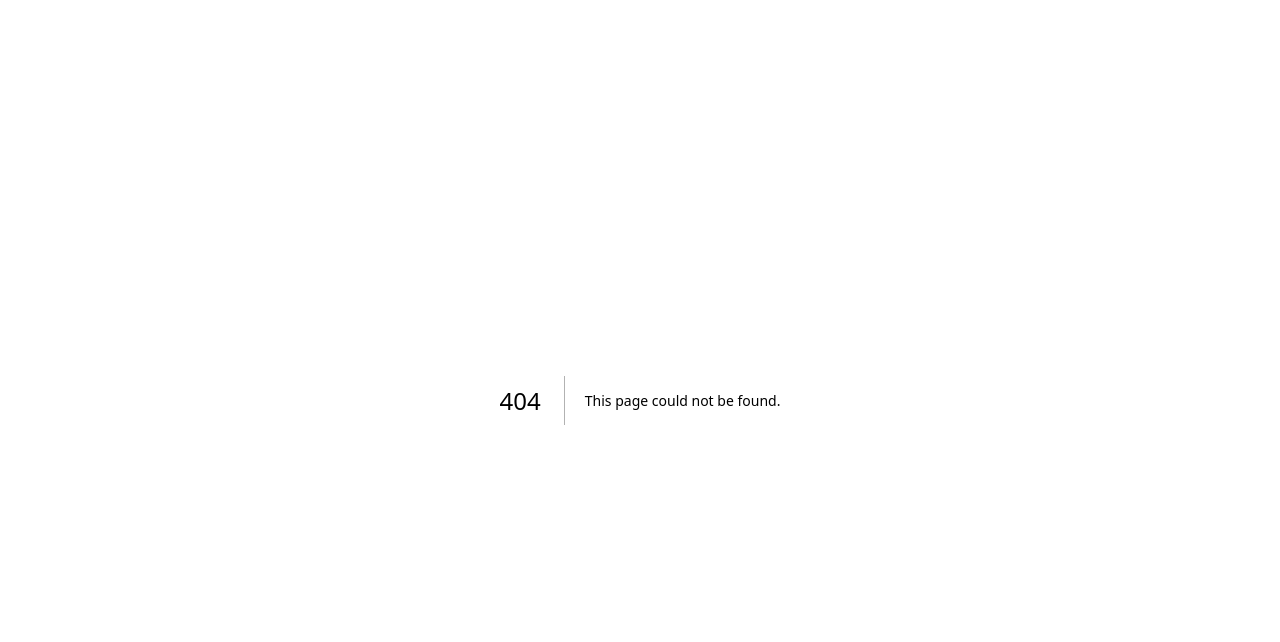
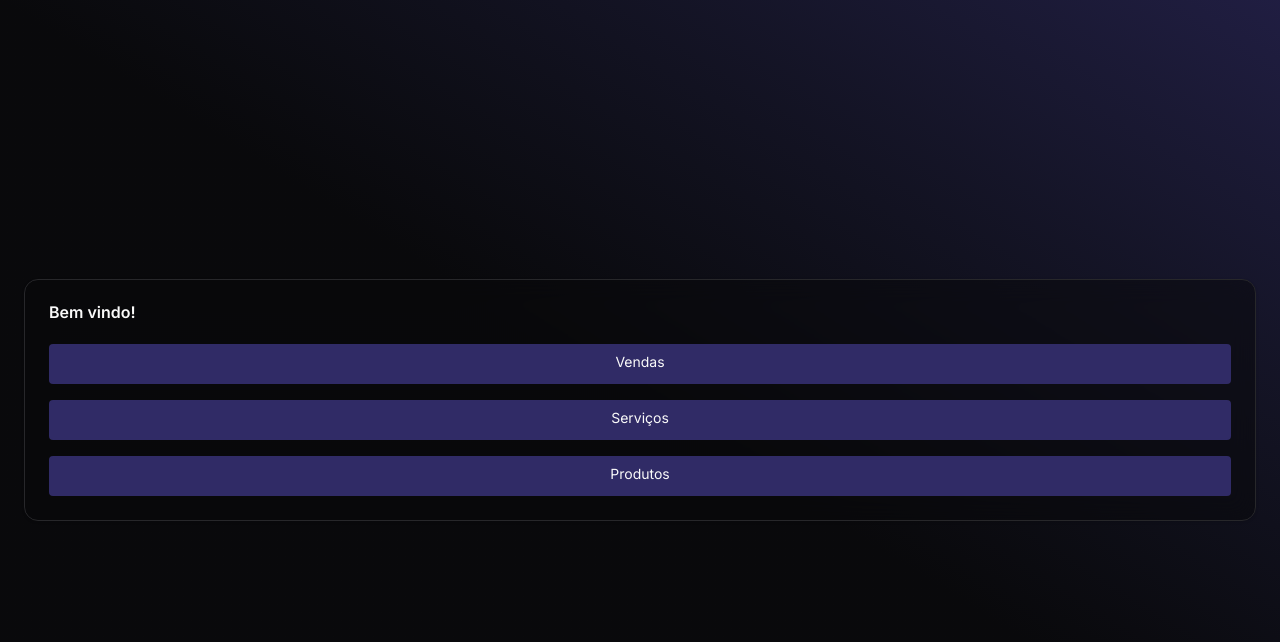
Before and after one commit to eduardobertozi/organize-web, a Next.js app: page / in a window 1280 px wide. Before the commit this address had no page. Shown: the top 642 px of the page. Built offline with nearby package versions, Linux system fonts and the light colour scheme.

Commit message:
feat: create RootPage component with navigation links; implement CloseButton for ServantsPage to enhance user experience

```diff
--- /dev/null
+++ b/src/app/page.tsx
@@ -0,0 +1,25 @@
+import { Card, CardContent, CardHeader, CardTitle } from '@/components/ui/card'
+import Link from 'next/link'
+
+export default function RootPage() {
+  return (
+    <main className="grid h-screen w-full place-items-center px-6">
+      <Card className="container">
+        <CardHeader>
+          <CardTitle>Bem vindo!</CardTitle>
+        </CardHeader>
+        <CardContent className="space-y-4">
+          <div className="bg-primary hover:bg-primary/90 h-10 w-full rounded p-2 text-center text-sm">
+            <Link href="/sales">Vendas</Link>
+          </div>
+          <div className="bg-primary hover:bg-primary/90 h-10 w-full rounded p-2 text-center text-sm">
+            <Link href="/servants">Serviços</Link>
+          </div>
+          <div className="bg-primary hover:bg-primary/90 h-10 w-full rounded p-2 text-center text-sm">
+            <Link href="/products">Produtos</Link>
+          </div>
+        </CardContent>
+      </Card>
+    </main>
+  )
+}
--- a/src/app/servants/page.tsx
+++ b/src/app/servants/page.tsx
@@ -1,4 +1,4 @@
-import { Button } from '@/components/ui/button'
+import { CloseButton } from '@/components/global/close-button'
 import {
   Card,
   CardContent,
@@ -6,7 +6,6 @@ import {
   CardHeader,
   CardTitle,
 } from '@/components/ui/card'
-import { XIcon } from 'lucide-react'
 import { ListServants } from './components/list-servants/list-servants'
 
 export const ServantsPage = async () => {
@@ -17,9 +16,7 @@ export const ServantsPage = async () => {
           <div className="flex items-center justify-between">
             <CardTitle className="text-xl font-bold">Serviços</CardTitle>
 
-            <Button variant="outline" className="border-zinc-700 text-zinc-300">
-              Fechar <XIcon size={24} />
-            </Button>
+            <CloseButton />
           </div>
 
           <CardDescription className="text-xs">
--- /dev/null
+++ b/src/components/global/close-button.tsx
@@ -0,0 +1,19 @@
+'use client'
+
+import { XIcon } from 'lucide-react'
+import { Button } from '../ui/button'
+import { useRouter } from 'next/navigation'
+
+export const CloseButton = () => {
+  const { replace } = useRouter()
+
+  return (
+    <Button
+      variant="outline"
+      className="border-zinc-700 text-zinc-300"
+      onClick={() => replace('/')}
+    >
+      Fechar <XIcon size={24} />
+    </Button>
+  )
+}
```
